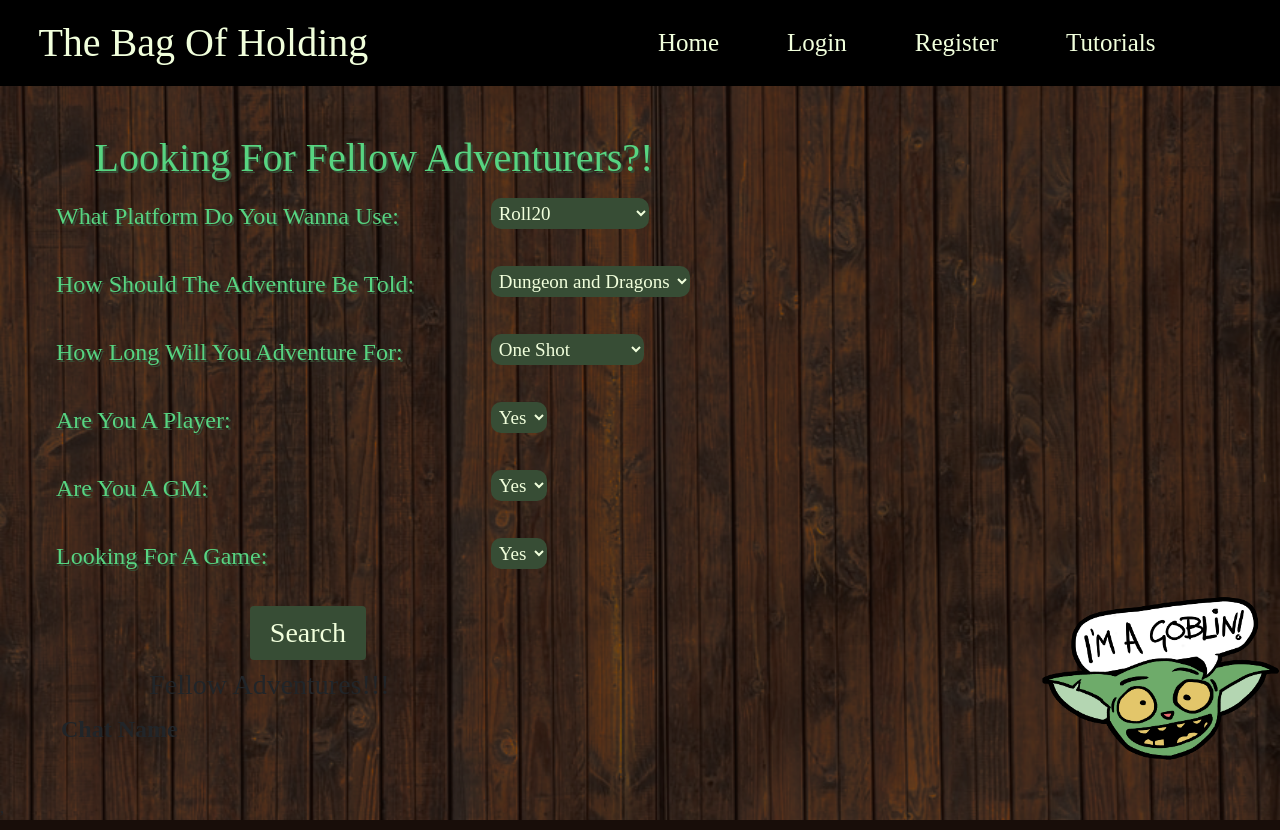
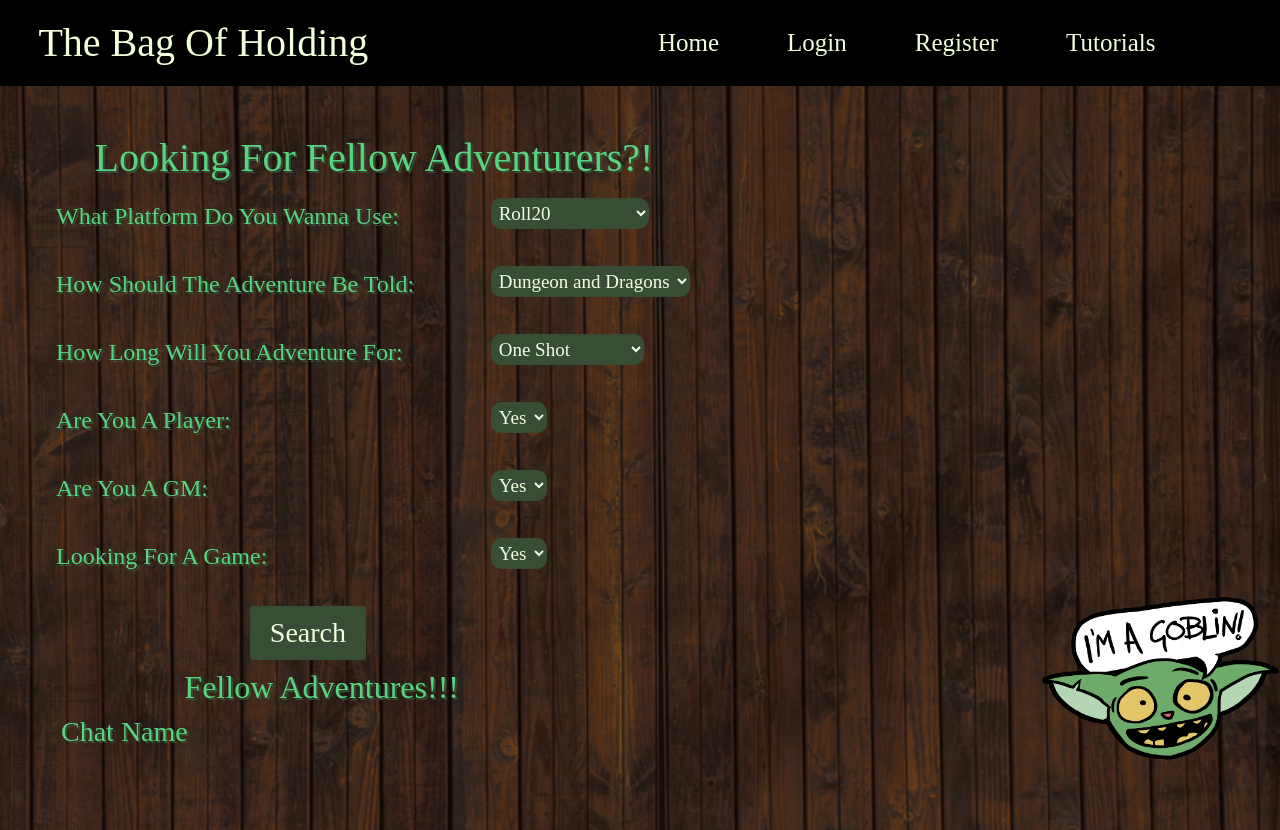
Before and after one commit to TBuscemi/Table_Top, a React (Create React App) app: page / in a window 1280 px wide. Shown: the top 830 px of the page. Built offline with nearby package versions, Linux system fonts and the light colour scheme; a web font is replaced by a local one.

Commit message:
some css in home to fix up the color when you find a person

```diff
--- a/src/components/home/Home.jsx
+++ b/src/components/home/Home.jsx
@@ -134,18 +134,20 @@ class Home extends React.Component {
                         </div>
                 </form>
                 <div>
-                    <div class='col-8 text-center'>
-                        <h3> Fellow Adventures!!!</h3>
-                        <table>
+                    <div class='col-10 text-center'>
+                        <h2 class="textCenter"> Fellow Adventures!!!</h2>
+                        <table class = "player row">
                         <thead>
                             <tr>
-                                <th>Chat Name</th>
+                                <th><h3>Chat Name</h3></th>
                             </tr>
                         </thead>
                         <tbody>
 
-                            {this.state.people.map((people, i)=> (
-                                <getFriends people={people}key={i}/>
+                            {this.state.people.map((person, i)=> (
+                                <tr>
+                                    <td class='text'>{person.chat_name}</td>
+                                </tr>
                             ))}
                         </tbody>
                         </table>
```
